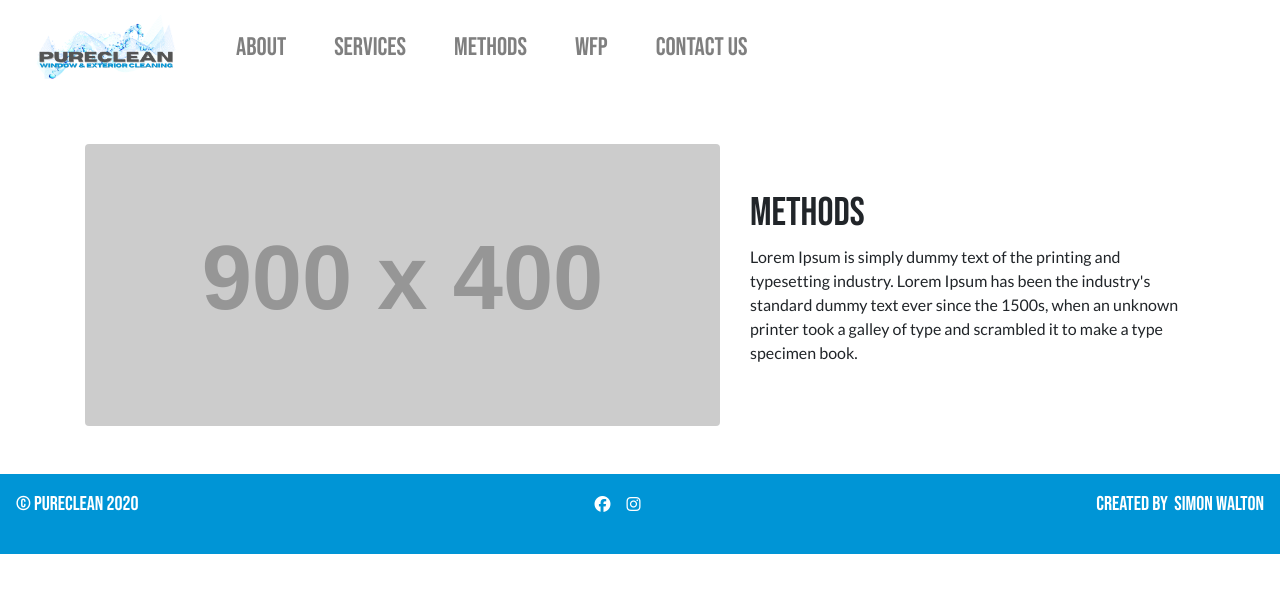
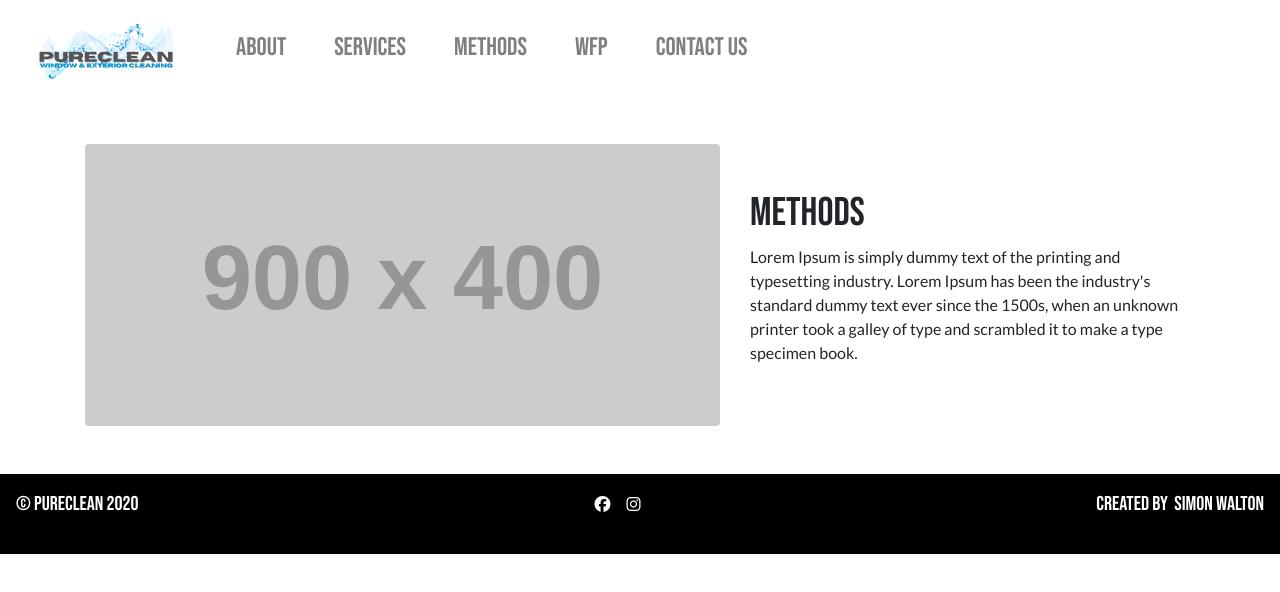
Before and after one commit to simon-a-walton/pure-clean, a React (Create React App) app: page /methods in a window 1280 px wide. Shown: the top 592 px of the page. Built offline with nearby package versions, Linux system fonts and the light colour scheme.

Commit message:
updated colors for the footer so that they can be used on every page of the app without clashing

```diff
--- a/src/components/Footer.jsx
+++ b/src/components/Footer.jsx
@@ -3,7 +3,7 @@ import { css, select } from "glamor";
 import { colors } from "../constants/styleConstants";
 
 const footerStyle = css({
-  backgroundColor: colors.darkBlue,
+  backgroundColor: 'black',
   height: '80px',
   color: 'white'
 });
@@ -22,7 +22,7 @@ const textSize = css({
 
 export const linkStyle = css({
   ':hover': {
-    color: 'black'
+    color: colors.mainBlue
   }
 });
 
```
